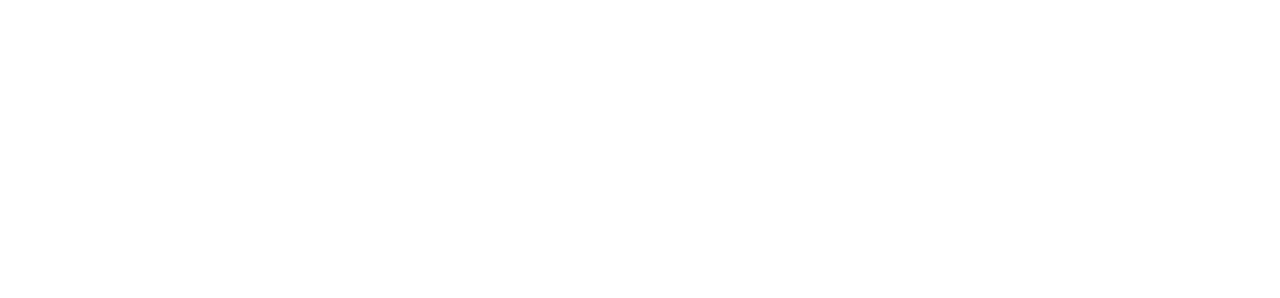
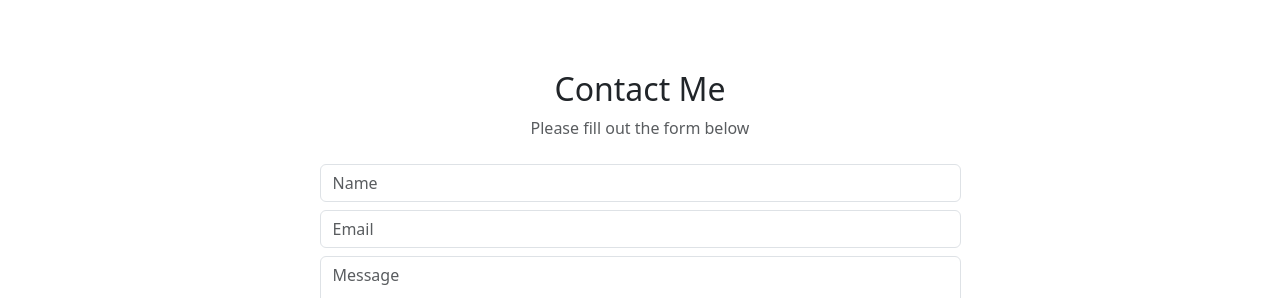
Before and after one commit to ryankline122/portfolio-v2, a Vue app: page / in a window 1280 px wide. Shown: the part 2439-2737 px from the top of the page. Before the commit the page ends 2106 px from the top, so only its background shows below. Built offline with nearby package versions, Linux system fonts and the light colour scheme.

Commit message:
Adds Contact form

```diff
--- a/src/assets/base.css
+++ /dev/null
@@ -1,86 +0,0 @@
-/* color palette from <https://github.com/vuejs/theme> */
-:root {
-  --vt-c-white: #ffffff;
-  --vt-c-white-soft: #f8f8f8;
-  --vt-c-white-mute: #f2f2f2;
-
-  --vt-c-black: #181818;
-  --vt-c-black-soft: #222222;
-  --vt-c-black-mute: #282828;
-
-  --vt-c-indigo: #2c3e50;
-
-  --vt-c-divider-light-1: rgba(60, 60, 60, 0.29);
-  --vt-c-divider-light-2: rgba(60, 60, 60, 0.12);
-  --vt-c-divider-dark-1: rgba(84, 84, 84, 0.65);
-  --vt-c-divider-dark-2: rgba(84, 84, 84, 0.48);
-
-  --vt-c-text-light-1: var(--vt-c-indigo);
-  --vt-c-text-light-2: rgba(60, 60, 60, 0.66);
-  --vt-c-text-dark-1: var(--vt-c-white);
-  --vt-c-text-dark-2: rgba(235, 235, 235, 0.64);
-}
-
-/* semantic color variables for this project */
-:root {
-  --color-background: var(--vt-c-white);
-  --color-background-soft: var(--vt-c-white-soft);
-  --color-background-mute: var(--vt-c-white-mute);
-
-  --color-border: var(--vt-c-divider-light-2);
-  --color-border-hover: var(--vt-c-divider-light-1);
-
-  --color-heading: var(--vt-c-text-light-1);
-  --color-text: var(--vt-c-text-light-1);
-
-  --section-gap: 160px;
-}
-
-@media (prefers-color-scheme: dark) {
-  :root {
-    --color-background: var(--vt-c-black);
-    --color-background-soft: var(--vt-c-black-soft);
-    --color-background-mute: var(--vt-c-black-mute);
-
-    --color-border: var(--vt-c-divider-dark-2);
-    --color-border-hover: var(--vt-c-divider-dark-1);
-
-    --color-heading: var(--vt-c-text-dark-1);
-    --color-text: var(--vt-c-text-dark-2);
-  }
-}
-
-*,
-*::before,
-*::after {
-  box-sizing: border-box;
-  margin: 0;
-  font-weight: normal;
-}
-
-body {
-  min-height: 100vh;
-  color: var(--color-text);
-  background: var(--color-background);
-  transition:
-    color 0.5s,
-    background-color 0.5s;
-  line-height: 1.6;
-  font-family:
-    Inter,
-    -apple-system,
-    BlinkMacSystemFont,
-    'Segoe UI',
-    Roboto,
-    Oxygen,
-    Ubuntu,
-    Cantarell,
-    'Fira Sans',
-    'Droid Sans',
-    'Helvetica Neue',
-    sans-serif;
-  font-size: 15px;
-  text-rendering: optimizeLegibility;
-  -webkit-font-smoothing: antialiased;
-  -moz-osx-font-smoothing: grayscale;
-}
--- a/src/assets/main.css
+++ /dev/null
@@ -1,35 +0,0 @@
-@import './base.css';
-
-#app {
-  max-width: 1280px;
-  margin: 0 auto;
-  padding: 2rem;
-
-  font-weight: normal;
-}
-
-a,
-.green {
-  text-decoration: none;
-  color: hsla(160, 100%, 37%, 1);
-  transition: 0.4s;
-}
-
-@media (hover: hover) {
-  a:hover {
-    background-color: hsla(160, 100%, 37%, 0.2);
-  }
-}
-
-@media (min-width: 1024px) {
-  body {
-    display: flex;
-    place-items: center;
-  }
-
-  #app {
-    display: grid;
-    grid-template-columns: 1fr 1fr;
-    padding: 0 2rem;
-  }
-}
--- a/src/components/AboutComponent.vue
+++ b/src/components/AboutComponent.vue
@@ -2,15 +2,16 @@
 </script>
 
 <template>
-    <div class="about align-items-center justify-content-center mx-5">
+    <div class="container">
+        <div class="about align-items-center justify-content-center text-center">
         <div class="text-center">
             <div class="profile-picture">
                 <img src="path-to-your-image" alt="Profile Picture" />
             </div>
             <br>
-            <h2>About Me</h2>
+            <h2 class="mb-3">About Me</h2>
         </div>
-        <div class="mx-5">
+        <div>
             <p>
                 Lorem ipsum dolor sit amet, consectetur adipiscing elit. Nullam auctor, nunc id aliquam ultricies, nisl
                 nunc tincidunt nunc, id aliquet nunc nunc id lectus. Sed euismod, nunc id aliquam ultricies, nisl nunc tincidunt
@@ -25,4 +26,7 @@
             </p>
         </div>
     </div>
+
+    </div>
+
 </template>
--- /dev/null
+++ b/src/components/ContactComponent.vue
@@ -0,0 +1,49 @@
+<script>
+
+</script>
+
+<template>
+    <div class="container mt-5 text-center">
+        <h2>Contact Me</h2>
+        <p class="text-muted">
+        Please fill out the form below
+        </p>
+      <div class="row justify-content-center">
+        <form action="https://getform.io/f/05681971-283c-40ad-9c6b-b116b15df570" method="POST" class="col-md-7">
+          <div class="form-group">
+            <input
+              type="text"
+              name="name"
+              placeholder="Name"
+              class="form-control my-2"
+              required
+            />
+          </div>
+          <div class="form-group">
+            <input
+              type="text"
+              name="email"
+              placeholder="Email"
+              class="form-control my-2"
+              required
+            />
+          </div>
+          <div class="form-group">
+            <textarea
+              name="message"
+              placeholder="Message"
+              rows="10"
+              class="form-control my-2"
+              required
+            ></textarea>
+          </div>
+          <button
+            type="submit"
+            class="btn btn-primary btn-block my-4"
+          >
+            Submit
+          </button>
+        </form>
+      </div>
+    </div>
+</template>
--- a/src/components/ProjectComponent.vue
+++ b/src/components/ProjectComponent.vue
@@ -5,9 +5,33 @@
 <template>
 
 <div class="container">
-    <h2 class="text-center">
+    <h2 class="text-center mb-3">
         Projects
     </h2>
+    <div class="row mx-0 px-0">
+        <div class="col px-4">
+            <ProjectCardComponent
+                title="Hello World"
+                description="Just playing around"
+                :technologies="['Java', 'Python']"
+            />
+        </div>
+        <div class="col px-4">
+            <ProjectCardComponent
+                title="Hello World 2"
+                description="Just playing around"
+                :technologies="['Java', 'Python']"
+            />
+        </div>
+        <div class="col px-4">
+            <ProjectCardComponent
+                title="Hello World 3"
+                description="Just playing around"
+                :technologies="['Java', 'Python']"
+            />
+        </div>
+    </div><br>
+
     <div class="row mx-0 px-0">
         <div class="col px-4">
             <ProjectCardComponent
--- a/src/components/TimelineComponent.vue
+++ b/src/components/TimelineComponent.vue
@@ -42,7 +42,9 @@
       <div class="row text-center justify-content-center mb-5">
         <div class="col-xl-6 col-lg-8">
           <h2>Professional Experience</h2>
-          <p class="text-muted">Some text about my experiences</p>
+          <p class="text-muted">
+            To learn more about these experiences, download my <a href="#" download="Ryan_Kline.pdf">resume</a>
+        </p>
         </div>
       </div>
 
@@ -64,6 +66,9 @@
           </div>
         </div>
       </div>
+
+      <h3></h3>
+
     </div>
   </template>
 
--- a/src/views/HomeView.vue
+++ b/src/views/HomeView.vue
@@ -4,6 +4,7 @@
 import AboutComponent from '../components/AboutComponent.vue'
 import ProjectComponent from '../components/ProjectComponent.vue'
 import TimelineComponent from '../components/TimelineComponent.vue';
+import ContactComponent from '../components/ContactComponent.vue';
 
 </script>
 
@@ -12,4 +13,5 @@
     <AboutComponent class="py-3"></AboutComponent>
     <TimelineComponent class="py-3"></TimelineComponent>
     <ProjectComponent class="py-5"></ProjectComponent>
+    <ContactComponent></ContactComponent>
 </template>
```
Also changed, not shown: src/assets/logo.svg (deleted).
